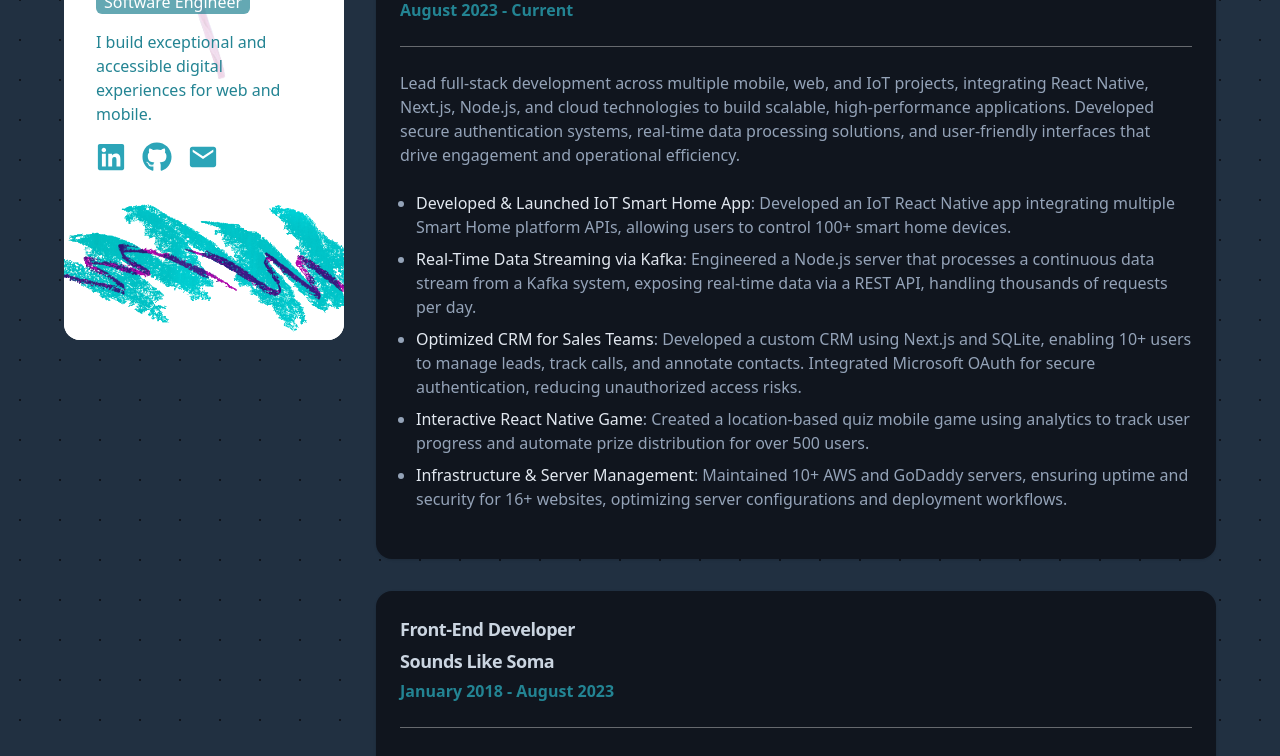
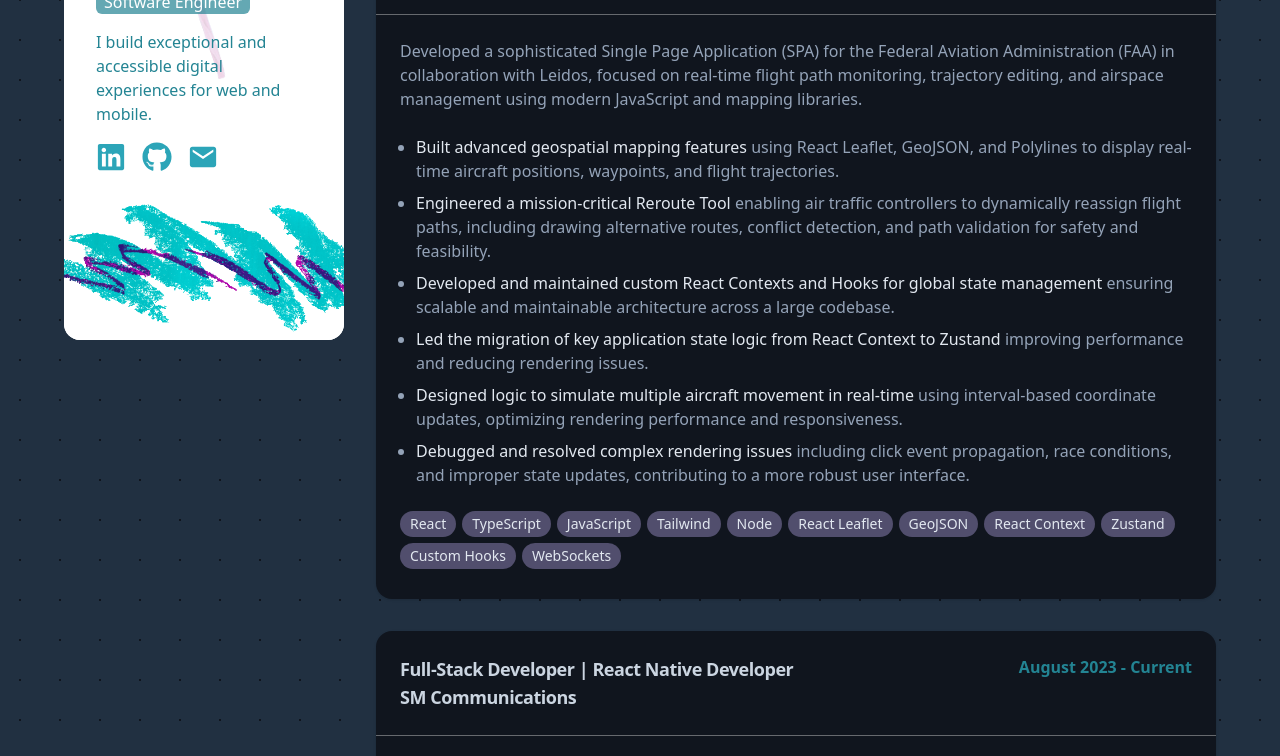
Before and after one commit to zackhanni/zachary.works, a Next.js app: page / in a window 1280 px wide. Shown: the part 980-1736 px from the top of the page. Built offline with nearby package versions, Linux system fonts and the light colour scheme.

Commit message:
updated experience information with Fedstack / Leidos info

```diff
--- a/app/components/Experience.tsx
+++ b/app/components/Experience.tsx
@@ -23,6 +23,71 @@ export default function Experience() {
         <div className="flex justify-center lg:space-x-8">
           <ZackFLoatingCard />
           <div className="space-y-8 w-fit">
+            <WorkCard
+              title="React Developer w/ Node JS"
+              employer="Fedstack, Leidos"
+              dateRange="May 2025 - July 2025"
+              bullets={
+                <>
+                  <p className="pb-6">
+                    Developed a sophisticated Single Page Application (SPA) for the Federal Aviation Administration (FAA) in collaboration with Leidos, focused on real-time flight path monitoring, trajectory editing, and airspace management using modern JavaScript and mapping libraries.
+                  </p>
+                  <ul className="space-y-2 list-disc pl-4">
+                    <li>
+                      <span className="font-medium text-slate-200">
+                        Built advanced geospatial mapping features
+                      </span>
+                      {` `} using React Leaflet, GeoJSON, and Polylines to display real-time aircraft positions, waypoints, and flight trajectories.
+                    </li>
+                    <li>
+                      <span className="font-medium text-slate-200">
+                        Engineered a mission-critical Reroute Tool
+                      </span>
+                      {` `} enabling air traffic controllers to dynamically reassign flight paths, including drawing alternative routes, conflict detection, and path validation for safety and feasibility.
+                    </li>
+                    <li>
+                      <span className="font-medium text-slate-200">
+                        Developed and maintained custom React Contexts and Hooks for global state management
+                      </span>
+                      {` `} ensuring scalable and maintainable architecture across a large codebase.
+                    </li>
+                    <li>
+                      <span className="font-medium text-slate-200">
+                        Led the migration of key application state logic from React Context to Zustand
+                      </span>
+                      {` `} improving performance and reducing rendering issues.
+                    </li>
+                    <li>
+                      <span className="font-medium text-slate-200">
+                        Designed logic to simulate multiple aircraft movement in real-time
+                      </span>
+                      {` `} using interval-based coordinate updates, optimizing rendering performance and responsiveness.
+                    </li>
+                    <li>
+                      <span className="font-medium text-slate-200">
+                        Debugged and resolved complex rendering issues
+                      </span>
+                      {` `} including click event propagation, race conditions, and improper state updates, contributing to a more robust user interface.
+                    </li>
+                  </ul>
+                </>
+              }
+              description=""
+              tools={[
+                "React",
+                "TypeScript",
+                "JavaScript",
+                "Tailwind",
+                "Node",
+                "React Leaflet",
+                "GeoJSON",
+                "React Context",
+                "Zustand",
+                "Custom Hooks",
+                "WebSockets",
+              ]}
+            />
+
             <WorkCard
               title="Full-Stack Developer | React Native Developer"
               employer="SM Communications"
@@ -153,6 +218,9 @@ export default function Experience() {
                 "Javascript",
                 "HTML",
                 "CSS",
+                "Ruby",
+                "Jekyll",
+                "Ruby on Rails",
               ]}
             />
           </div>
@@ -182,20 +250,22 @@ const WorkCard = ({
       className={`border-0 text-slate-400 bg-[#10151E] XXradial-gradient group rounded-2xl`}
     >
       <div className="h-full">
-        <CardHeader className="space-y-1">
-          <CardTitle className="text-slate-300 text-lg">{title}</CardTitle>
-          <CardTitle className="text-slate-300 text-lg">{employer}</CardTitle>
+        <CardHeader className="space-y-0 flex sm:flex-row justify-between">
+          <div className="flex flex-col">
+            <CardTitle className="text-slate-300 text-lg">{title}</CardTitle>
+            <CardTitle className="text-slate-300 text-lg">{employer}</CardTitle>
+          </div>
           <CardDescription className="text-md font-semibold text-[#238493]">
             {dateRange}
             {/* <div className="text-slate-300">{description}</div> */}
           </CardDescription>
         </CardHeader>
+        <hr className="mb-6 opacity-40" />
         <CardContent>
-          <hr className="mb-6 opacity-40" />
           {bullets}
         </CardContent>
         <CardFooter className="mt-auto">
-          {/* <ToolBubbles tools={tools} /> */}
+          <ToolBubbles tools={tools} />
         </CardFooter>
       </div>
     </Card>
```
